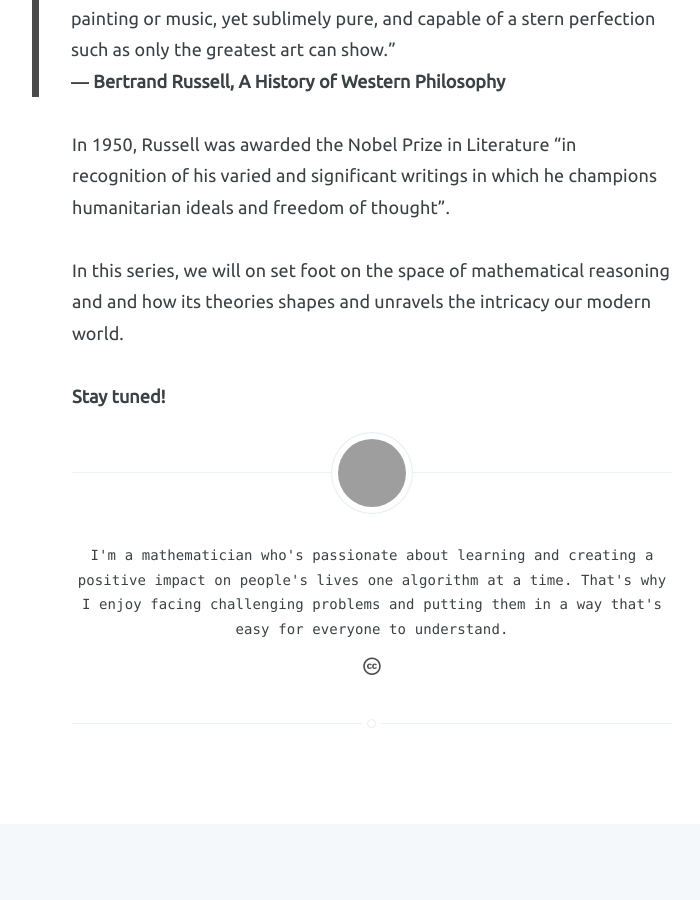
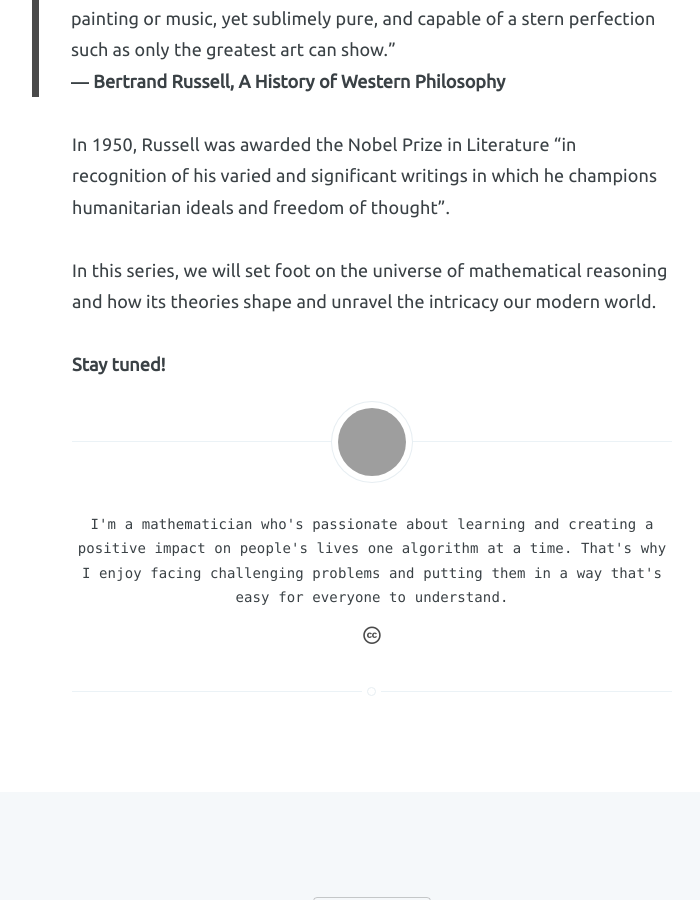
Before and after one commit to g4brielvs/g4brielvs.github.io, a Jekyll site: the page built from _posts/2018-09-01-why-is-everything-about-mathematics.md, in a window 1280 px wide and 900 px high, scrolled down 351 px. Shown: the whole window, without its empty margins (268-968 px from the left). Built offline with Jekyll 4.4.1, drawn with Linux system fonts in a browser that asks for light colours; nearby versions of some CDN libraries; comment, search, counter and statistics services are not loaded; grey boxes are pictures that could not be loaded.

Commit message:
Fix typo

```diff
--- a/_posts/2018-09-01-why-is-everything-about-mathematics.md
+++ b/_posts/2018-09-01-why-is-everything-about-mathematics.md
@@ -15,7 +15,7 @@ crosspost_to_medium: true
 
 In 1950, Russell was awarded the Nobel Prize in Literature "in recognition of his varied and significant writings in which he champions humanitarian ideals and freedom of thought".
 
-In this series, we will on set foot on the space of mathematical reasoning and
-and how its theories shapes and unravels the intricacy our modern world.
+In this series, we will set foot on the universe of mathematical reasoning
+and how its theories shape and unravel the intricacy our modern world.
 
 **Stay tuned!**
```
